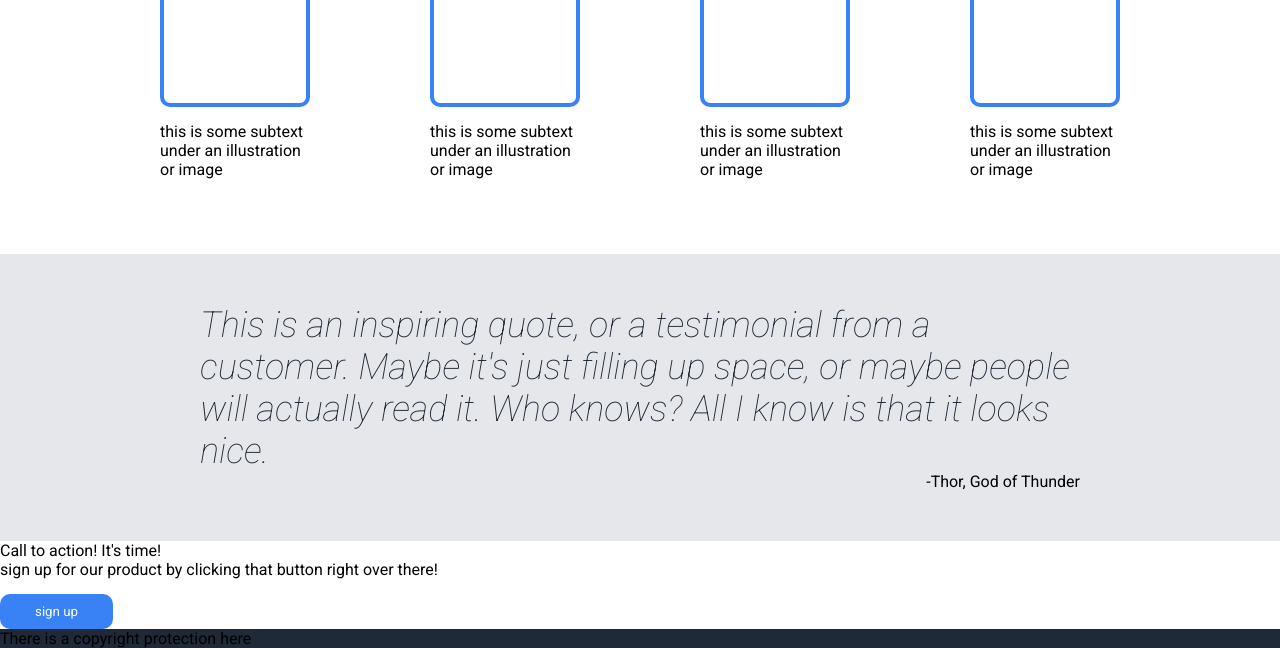
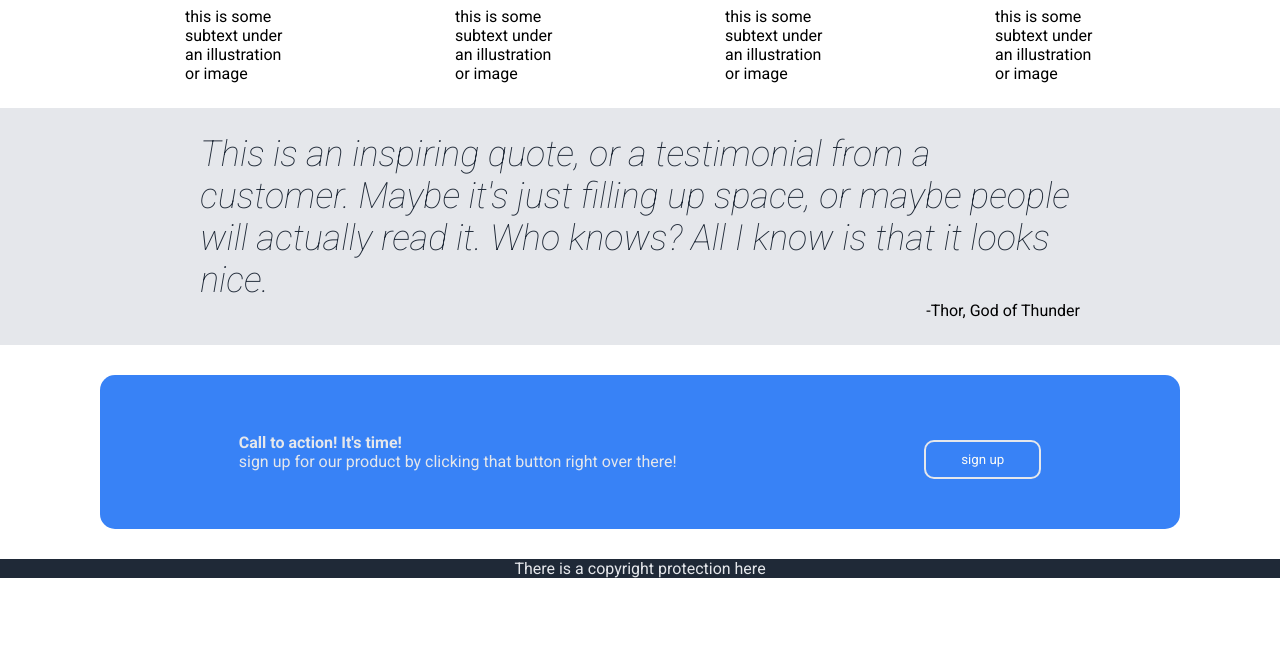
Before and after one commit to CuddlyShark-ds/practice_page, a plain HTML site: page index.html in a window 1280 px wide. Shown: the part 478-1126 px from the top of the page. After the commit the page ends 1056 px from the top, so only its background shows below. Drawn offline with Linux system fonts and the light colour scheme.

Commit message:
add styling to the rest of the document

```diff
--- a/index.html
+++ b/index.html
@@ -60,7 +60,7 @@
        </div>
        <div class="section-four">
             <div class="call-to-action">
-                <p>Call to action! It's time!</p>
+                <p><b>Call to action! It's time!</b></p>
                 <p>sign up for our product by clicking that button right over there!</p>
             </div>
             <div>
--- a/style.css
+++ b/style.css
@@ -6,8 +6,11 @@
     font-family: "Roboto", sans-serif;
 }
 
+html, body {
+    height: 100%;
+}
+
 .section-one {
-    max-height: 30%;
     background-color: #1F2937;
     padding: 0px 100px 0px 100px;
 }
@@ -33,7 +36,7 @@
 
 .content-one{
     display: flex;
-    padding: 50px 0 50px 0;
+    padding: 20px 0 20px 0;
 }
 
 .content-one div {
@@ -68,12 +71,9 @@ button {
     border: none;
 }
 
-
-
 .section-two {
-    max-height: 20%;
     padding: 0px 100px 0px 100px;
-    margin-bottom: 75px;
+    margin-bottom: 25px;
 }
 
 .title {
@@ -82,7 +82,7 @@ button {
     font-weight: 900;
     color: #1F2937;
 
-    margin: 15px 0px;
+    padding: 15px 0px;
 }
 
 .flex-row {
@@ -91,21 +91,18 @@ button {
 }
 
 .image-info {
-    width: 150px;
+    width: 100px;
 }
 
 .box {
-    height: 150px;
+    height: 100px;
     border: 4px #3882F6 solid;
     border-radius: 10px;
-    margin-bottom: 15px;
+    margin-bottom: 10px;
 }
 
-
-
 .section-three {
-    max-height: 20%;
-    padding: 50px 200px 50px 200px;
+    padding: 25px 200px 25px 200px;
     background-color: #E5E7EB;
 }
 
@@ -122,10 +119,28 @@ button {
 
 
 .section-four {
+    display: flex;
+    justify-content: space-around;
+    align-items: center;
+    background-color: #3882F6;
+    border-radius: 15px;
     max-height: 20%;
+    padding: 50px 15px 50px 15px;
+    margin: 30px 100px 30px 100px;
+}
+
+.call-to-action {
+    color: #E5E7EB;
+}
+
+.btn-outline {
+    border: 2px #E5E7EB solid;
 }
 
 .footer {
-    max-height: 10%;
+    display: flex;
+    justify-content: center;
+    align-items: center;
+    color: #E5E7EB;
     background-color: #1F2937;
 }
```
